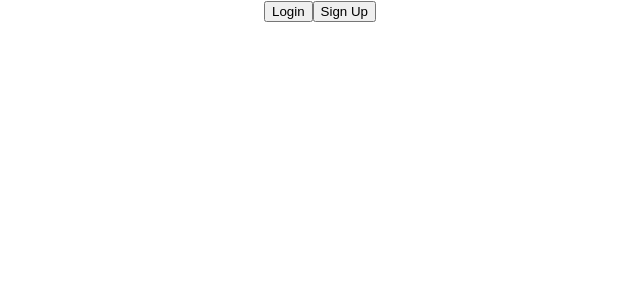
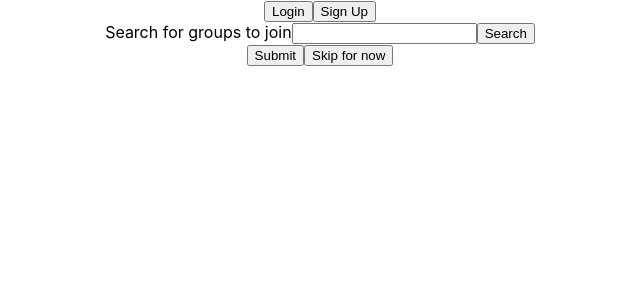
Before and after one commit to AlexRodgers11/flash-card-app, a React (Create React App) app in the folder client/: page /register/join-groups in a window 1280 px wide. Before the commit this address had no page. Shown: the top 300 px of the page, without its empty margins (320-960 px from the left). Built offline with nearby package versions, Linux system fonts and the light colour scheme.

Commit message:
create RegisterJoinGroupsForm component

```diff
--- /dev/null
+++ b/client/src/components/RegisterJoinGroupsForm.js
@@ -0,0 +1,75 @@
+import axios from 'axios';
+import React, { useEffect, useRef, useState } from 'react';
+import { useDispatch } from 'react-redux';
+import { useNavigate } from 'react-router';
+import { setGroups } from '../reducers/loginSlice';
+
+function RegisterJoinGroupsForm() {
+    const dispatch = useDispatch();
+    const navigate = useNavigate();
+    const [selectedGroups, setSelectedGroups] = useState([]);
+    const [foundGroups, setFoundGroups] = useState([]);
+    const [searchField, setSearchField] = useState("");
+    const [displayNoResults, setDisplayNoResults] = useState(false);
+
+    const addGroup = evt => {
+        if(selectedGroups.indexOf(foundGroups[evt.target.value]) === -1) {
+            setSelectedGroups(groups => [...groups, foundGroups[evt.target.value]]);
+        } else {
+            alert("you've already added this group");
+        }
+    }
+
+    const handleSubmit = evt => {
+        evt.preventDefault();
+        if(!foundGroups.length) {
+            setDisplayNoResults(true);
+        }
+    }
+
+    const saveGroups = () => {
+        dispatch(setGroups(selectedGroups.map(group => group._id)));
+    }
+
+    const skip = () => {
+        navigate("/register");
+    }
+
+    const handleSearchInputChange = evt => {
+        console.dir(evt);
+        if(displayNoResults) {
+            setDisplayNoResults(false);
+        }
+        setSearchField(evt.target.value);
+    }
+
+    useEffect(() => {
+        if(searchField.length >= 3) {
+            // console.log("should be sending request");
+            const baseURL = "http://localhost:8000";
+            axios.get(`${baseURL}/groups?search=${searchField}`)
+                .then((response) => setFoundGroups(response.data))
+                .catch(err => console.log(err));
+        } else {
+            setFoundGroups([]);
+        }
+    }, [displayNoResults, searchField]);
+
+    return (
+        <div>
+            <form onSubmit={handleSubmit}>
+                <label htmlFor="searchField">Search for groups to join</label>
+                <input type="text" name="searchField" id="searchField" value={searchField} onChange={handleSearchInputChange} />
+                {displayNoResults && <p>No groups found</p>}
+                <button type="submit">Search</button>
+            </form>
+            {foundGroups.map((group, idx) => <button key={group._id} value={idx} onClick={addGroup}>{group.name}</button>)}
+            {selectedGroups.length > 0 && <h1>Send join requests to these groups</h1>}
+            {selectedGroups.map(group => <span key={group._id}>{group.name}</span>)}
+            <button onClick={saveGroups}>Submit</button>
+            <button onClick={skip}>Skip for now</button>
+        </div>
+    )
+}
+
+export default RegisterJoinGroupsForm
--- a/client/src/components/Router.js
+++ b/client/src/components/Router.js
@@ -5,6 +5,7 @@ import Group from './Group';
 import Login from './Login';
 import RegisterCredentialsForm from './RegisterCredentialsForm';
 import RegisterIdentificationForm from './RegisterIdentificationForm';
+import RegisterJoinGroupsForm from './RegisterJoinGroupsForm';
 import User from './User';
 
 function Router() {
@@ -18,6 +19,7 @@ function Router() {
             <Route exact path="/login" element={<Login />} />
             <Route exact path="/register/signup" element={<RegisterCredentialsForm />} />
             <Route exact path="/register/identification" element={<RegisterIdentificationForm />} />
+            <Route exact path="/register/join-groups" element={<RegisterJoinGroupsForm />} />
             <Route exact path="/dashboard" element={<Dashboard />} />
         </Routes>
     )
```
